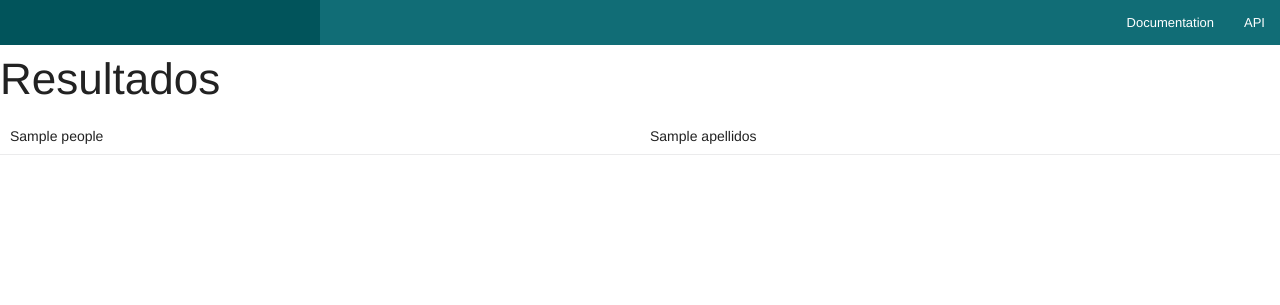
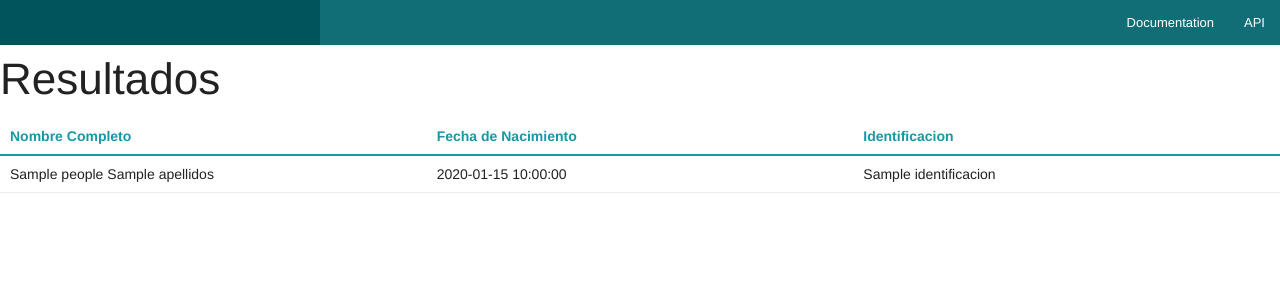
Before and after one commit to bsolano/sivio, a CakePHP app: template src/Template/People/records_search.ctp in a window 1280 px wide. Shown: the top 305 px of the page. Run offline with PHP 8.4 and a stand-in for CakePHP, Linux system fonts and the light colour scheme; the template is opened without the code that fills it: most values are stand-ins (such as "Sample title", 1, 10 or a date in 2020); some libraries are stand-ins or nearby versions.

Commit message:
Agregar fecha de nacimiento e identificacion

```diff
--- a/src/Template/People/records_search.ctp
+++ b/src/Template/People/records_search.ctp
@@ -1,8 +1,9 @@
 <h1>Resultados</h1>
 
 <table>
+    <tr><th>Nombre Completo</th><th>Fecha de Nacimiento</th><th>Identificacion</th></tr>
     <?php foreach ($people as $person): ?>
-        <tr><td><?php echo $person->nombre; ?></td><td><?php echo $person->apellidos; ?></td></tr>
+        <tr><td><?php echo $person->nombre.' '.$person->apellidos; ?></td><td><?php echo $person->fecha_de_nacimiento; ?></td><td><?php echo $person->identificacion; ?></td></tr>
     <?php endforeach; ?>
 </table>
 
```
